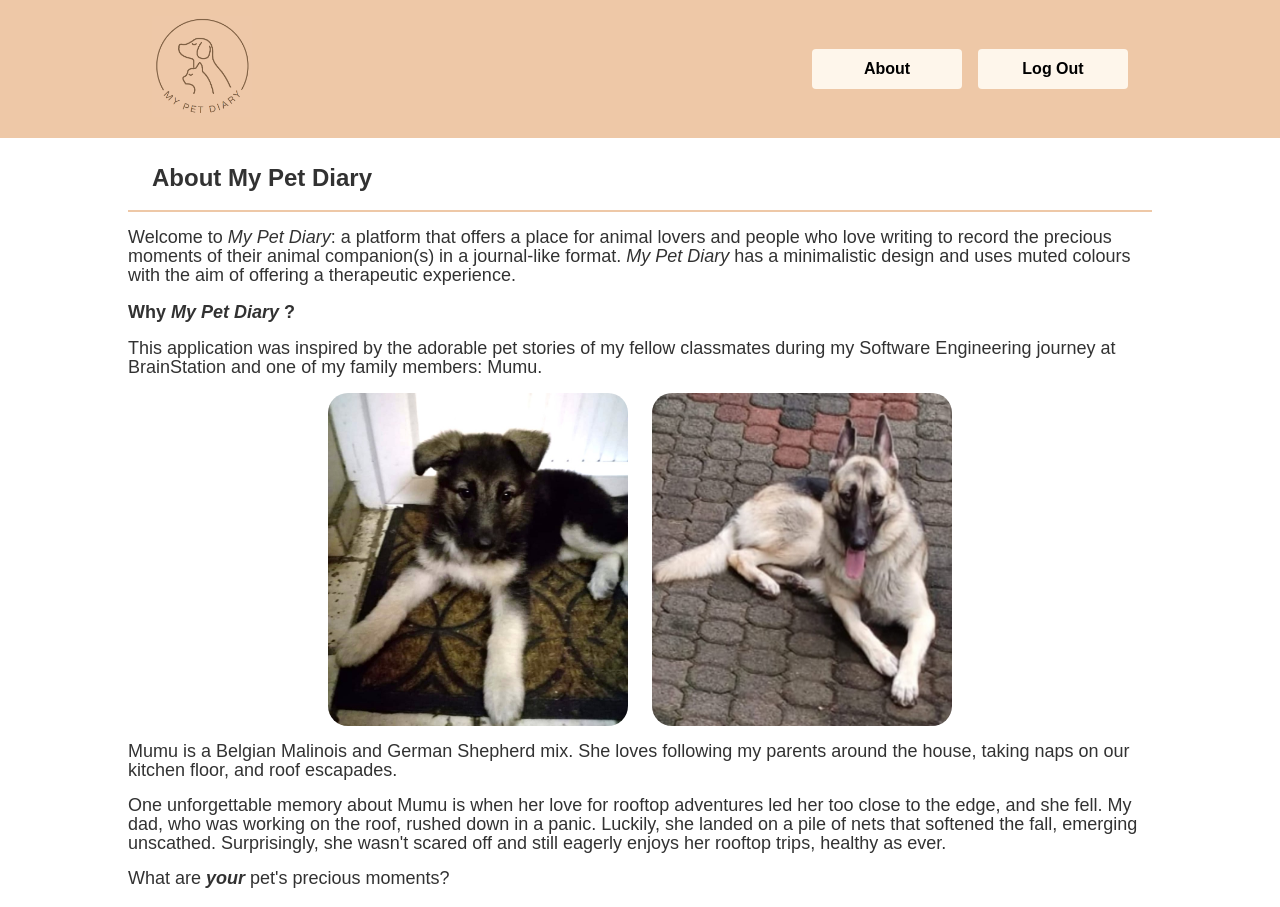
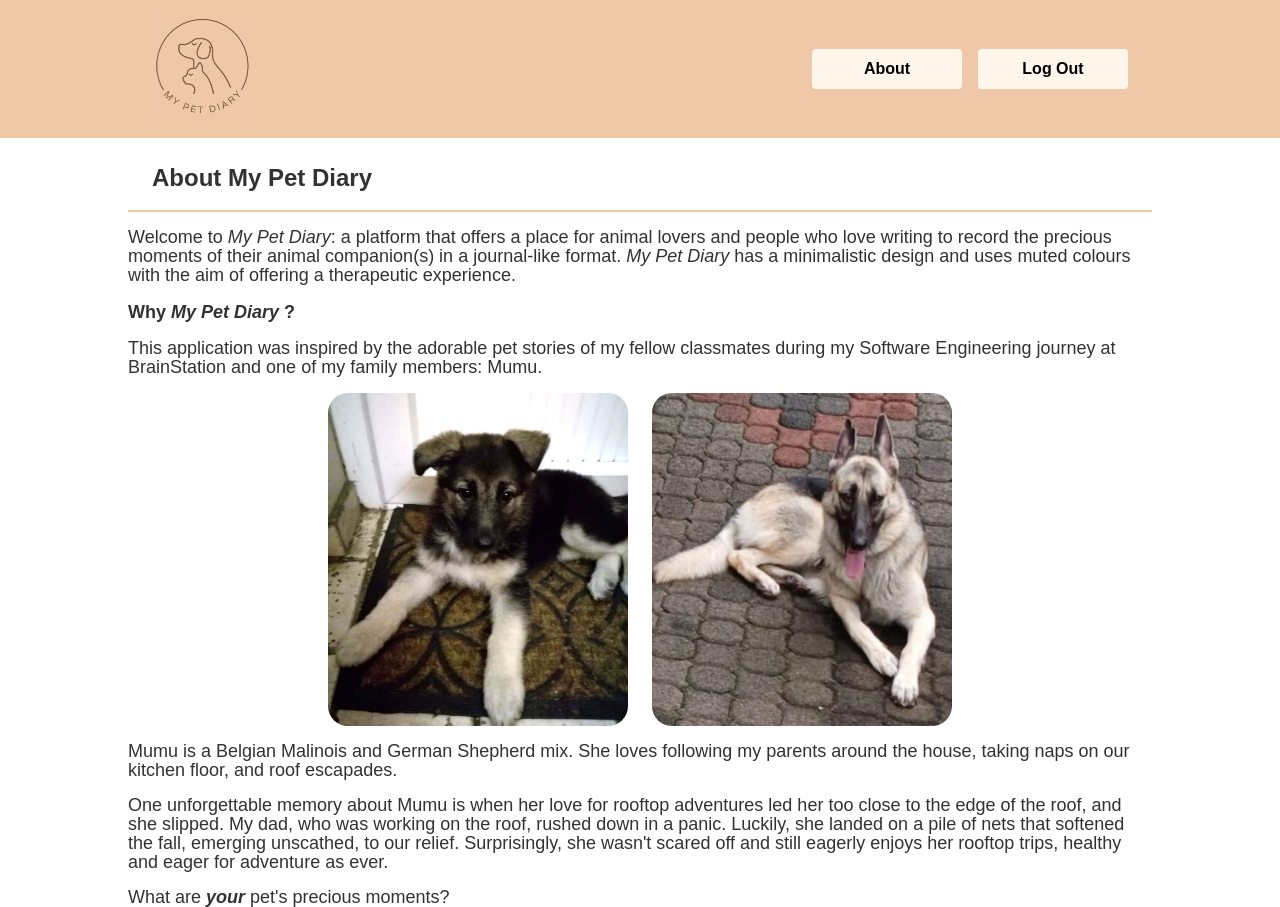
Before and after one commit to Shina-NYK/my-pet-diary, a React (Vite) app: page /about in a window 1280 px wide. Built offline with nearby package versions, Linux system fonts and the light colour scheme; no server answers; a web font is replaced by a local one.

Commit message:
Edit AboutPage content and monthly entry cards colour

```diff
--- a/src/pages/AboutPage/AboutPage.jsx
+++ b/src/pages/AboutPage/AboutPage.jsx
@@ -44,12 +44,13 @@ function AboutPage() {
                     </p>
                     <p>
                         One unforgettable memory about Mumu is when her love for
-                        rooftop adventures led her too close to the edge, and
-                        she fell. My dad, who was working on the roof, rushed
-                        down in a panic. Luckily, she landed on a pile of nets
-                        that softened the fall, emerging unscathed.
-                        Surprisingly, she wasn't scared off and still eagerly
-                        enjoys her rooftop trips, healthy as ever.
+                        rooftop adventures led her too close to the edge of the
+                        roof, and she slipped. My dad, who was working on the
+                        roof, rushed down in a panic. Luckily, she landed on a
+                        pile of nets that softened the fall, emerging unscathed,
+                        to our relief. Surprisingly, she wasn't scared off and
+                        still eagerly enjoys her rooftop trips, healthy and
+                        eager for adventure as ever.
                     </p>
                     <p className="about__idea-details">
                         What are <em className="text-bold">your</em> pet's
--- a/src/pages/MonthlyEntriesPage/MonthlyEntriesPage.scss
+++ b/src/pages/MonthlyEntriesPage/MonthlyEntriesPage.scss
@@ -36,13 +36,13 @@
         @include flex-col($gap: 0);
         width: 5rem;
         height: 5rem;
-        border: 2px solid rgba($Secondary-Med1, 0.5);
+        border: 2px solid rgba($Secondary-Med1, 0.6);
         border-radius: 0.625rem;
         overflow: hidden;
         &:hover {
-            border: 2px solid rgba($Secondary-Med2, 0.5);
+            border: 2px solid rgba($Secondary-Med2, 0.7);
             .item__banner {
-                background-color: rgba($Secondary-Med2, 0.5);
+                background-color: rgba($Secondary-Med2, 0.7);
             }
         }
     }
@@ -52,7 +52,7 @@
     &__banner {
         min-width: 100%;
         min-height: 1.25rem;
-        background-color: rgba($Secondary-Med1, 0.5);
+        background-color: rgba($Secondary-Med1, 0.6);
     }
     &__text {
         display: flex;
```
